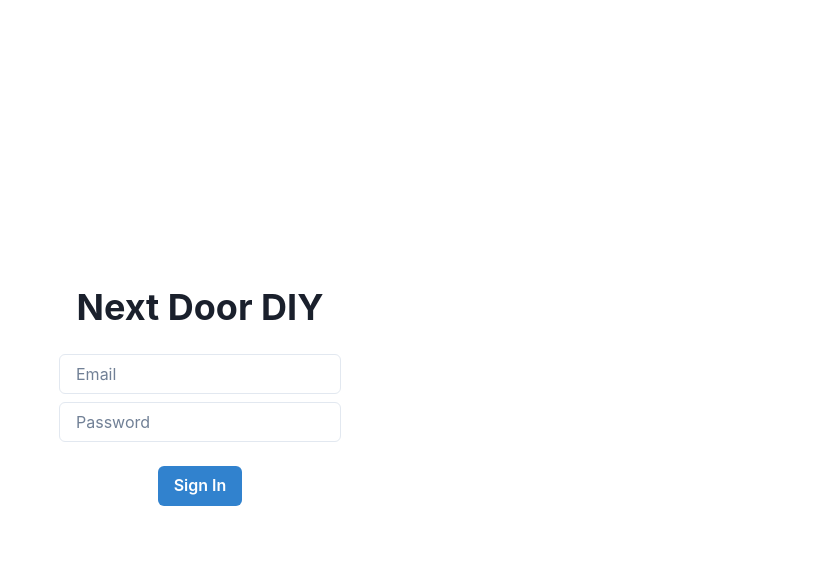
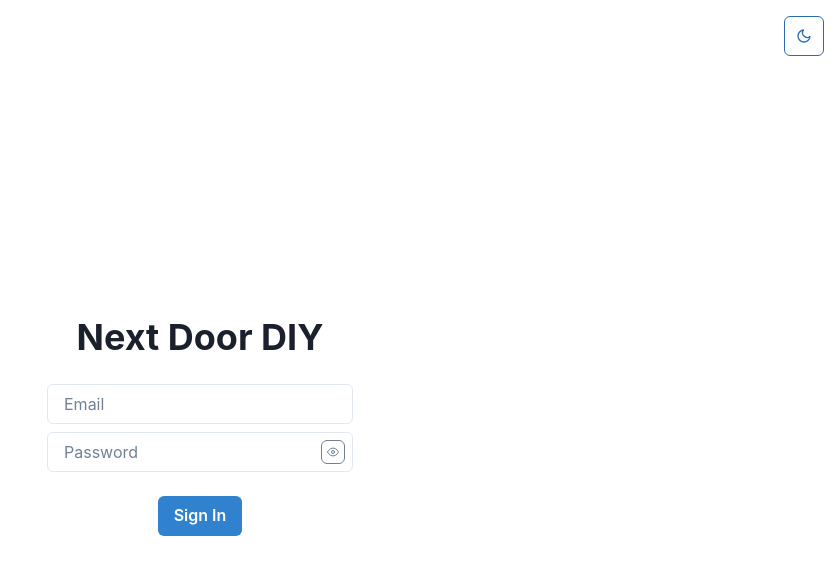
Before and after one commit to mkraenz/next-door-diy, a React (Vite) app in the folder apps/admin-web/: page /signin in a window 1280 px wide. Shown: the top 574 px of the page, without its empty margins (440-1280 px from the left). Built offline with nearby package versions, Linux system fonts and the light colour scheme; no server answers.

Commit message:
feat(#4): toggle password visibility and toggle theme on LoginPage

```diff
--- /dev/null
+++ b/apps/admin-web/src/auth/LoginAppbar.tsx
@@ -0,0 +1,13 @@
+import { HStack } from '@chakra-ui/react';
+import { FC } from 'react';
+import ThemeToggleButton from '../common/components/ThemeToggleButton';
+
+const LoginAppbar: FC = () => {
+  return (
+    <HStack justify={'flex-end'} minW={'full'} paddingEnd={4} pt={4}>
+      <ThemeToggleButton />
+    </HStack>
+  );
+};
+
+export default LoginAppbar;
--- a/apps/admin-web/src/auth/LoginForm.tsx
+++ b/apps/admin-web/src/auth/LoginForm.tsx
@@ -2,13 +2,18 @@ import {
   Button,
   FormControl,
   FormErrorMessage,
+  Icon,
+  IconButton,
   Input,
+  InputGroup,
+  InputRightElement,
   Text,
   VStack,
 } from '@chakra-ui/react';
-import { FC } from 'react';
+import { FC, useState } from 'react';
 import { useForm } from 'react-hook-form';
 import { useTranslation } from 'react-i18next';
+import { FiEye, FiEyeOff } from 'react-icons/fi';
 import { useNavigate } from 'react-router-dom';
 import { useAuth } from '../hooks/auth';
 
@@ -21,6 +26,7 @@ const LoginForm: FC = () => {
   const { error, signIn } = useAuth();
   const nav = useNavigate();
   const { t } = useTranslation();
+  const [passwordShown, showPassword] = useState(false);
 
   const {
     handleSubmit,
@@ -32,6 +38,7 @@ const LoginForm: FC = () => {
     await signIn(data);
     nav('/');
   });
+  const togglePasswordVisibility = () => showPassword(!passwordShown);
 
   return (
     <form onSubmit={onSubmit}>
@@ -40,16 +47,16 @@ const LoginForm: FC = () => {
           <Input
             type="email"
             id="email"
-            placeholder="Email"
+            placeholder={t('Email')}
             {...register('email', {
-              required: 'This is required',
+              required: t('This is required'),
               minLength: {
                 value: 4,
-                message: 'Minimum length should be 4',
+                message: t('Minimum length should be 4'),
               },
               pattern: {
                 value: /^[A-Za-z0-9._%+-]+@[A-Za-z0-9.-]+.[A-Za-z]{2,}$/,
-                message: 'Invalid email address',
+                message: t('Invalid email address'),
               },
             })}
           />
@@ -58,26 +65,43 @@ const LoginForm: FC = () => {
           </FormErrorMessage>
         </FormControl>
         <FormControl isInvalid={Boolean(errors.password)}>
+          <InputGroup size="md">
             <Input
-            type="password"
+              type={passwordShown ? 'text' : 'password'}
               id="password"
-            placeholder="Password"
+              placeholder={t('Password')}
               {...register('password', {
-              required: 'This is required',
+                required: t('This is required'),
                 minLength: {
                   value: 8,
-                message: 'Minimum length should be 8',
+                  message: t('Minimum length should be 8'),
                 },
               })}
             />
+            <InputRightElement>
+              <IconButton
+                onClick={togglePasswordVisibility}
+                icon={<Icon as={passwordShown ? FiEyeOff : FiEye} />}
+                aria-label={
+                  passwordShown ? t('Hide password') : t('Show password')
+                }
+                size={'xs'}
+                variant={'outline'}
+                color={'gray.500'}
+                _hover={{
+                  color: 'blue.500',
+                }}
+              ></IconButton>
+            </InputRightElement>
             <FormErrorMessage>
               {errors.password && errors.password.message}
             </FormErrorMessage>
+          </InputGroup>
         </FormControl>
         <Button mt={4} isLoading={isSubmitting} type="submit">
           {t('signin')}
         </Button>
-        <Text color="red">{error && 'Invalid credentials.'}</Text>
+        <Text color="red">{error && t('Invalid credentials.')}</Text>
       </VStack>
     </form>
   );
--- a/apps/admin-web/src/auth/LoginPage.tsx
+++ b/apps/admin-web/src/auth/LoginPage.tsx
@@ -1,17 +1,35 @@
-import { Center, Heading, VStack } from '@chakra-ui/react';
+import { Center, Grid, GridItem, Heading, VStack } from '@chakra-ui/react';
 import { FC } from 'react';
+import { useTranslation } from 'react-i18next';
+import LoginAppbar from './LoginAppbar';
 import LoginForm from './LoginForm';
 
 interface Props {}
 
 const LoginPage: FC<Props> = () => {
+  const { t } = useTranslation();
   return (
-    <Center minH={'100vh'}>
-      <VStack>
-        <Heading mb={4}>Next Door DIY</Heading>
-        <LoginForm />
-      </VStack>
-    </Center>
+    <Grid
+      templateAreas={{
+        base: ` "nav"
+                "main"`,
+      }}
+      gridTemplateRows={{ base: 'fit-content(20px) 1fr' }}
+      gap="1"
+      minH={'100vh'}
+    >
+      <GridItem area={'nav'}>
+        <LoginAppbar />
+      </GridItem>
+      <GridItem area={'main'} padding={4}>
+        <Center minH={'full'}>
+          <VStack>
+            <Heading mb={4}>{t('Next Door DIY')}</Heading>
+            <LoginForm />
+          </VStack>
+        </Center>
+      </GridItem>
+    </Grid>
   );
 };
 
--- /dev/null
+++ b/apps/admin-web/src/common/components/ThemeToggleButton.tsx
@@ -0,0 +1,26 @@
+import {
+  Icon,
+  IconButton,
+  useColorMode,
+  useColorModeValue,
+} from '@chakra-ui/react';
+import { FC } from 'react';
+import { useTranslation } from 'react-i18next';
+import { FiMoon, FiSun } from 'react-icons/fi';
+
+const ThemeToggleButton: FC = () => {
+  const { t } = useTranslation();
+  const { toggleColorMode } = useColorMode();
+  const icon = useColorModeValue(FiMoon, FiSun);
+
+  return (
+    <IconButton
+      icon={<Icon as={icon} />}
+      aria-label={t('Toggle theme')}
+      onClick={toggleColorMode}
+      variant={'outline'}
+    />
+  );
+};
+
+export default ThemeToggleButton;
--- a/apps/admin-web/src/theme.ts
+++ b/apps/admin-web/src/theme.ts
@@ -12,6 +12,10 @@ import { extendTheme, withDefaultColorScheme } from '@chakra-ui/react';
 
 export const theme = extendTheme(
   {
+    config: {
+      initialColorMode: 'system',
+      useSystemColorMode: true,
+    },
     components: {
       Button: {
         baseStyle: {
```
Lines whose indentation alone changed are shown as unchanged.
